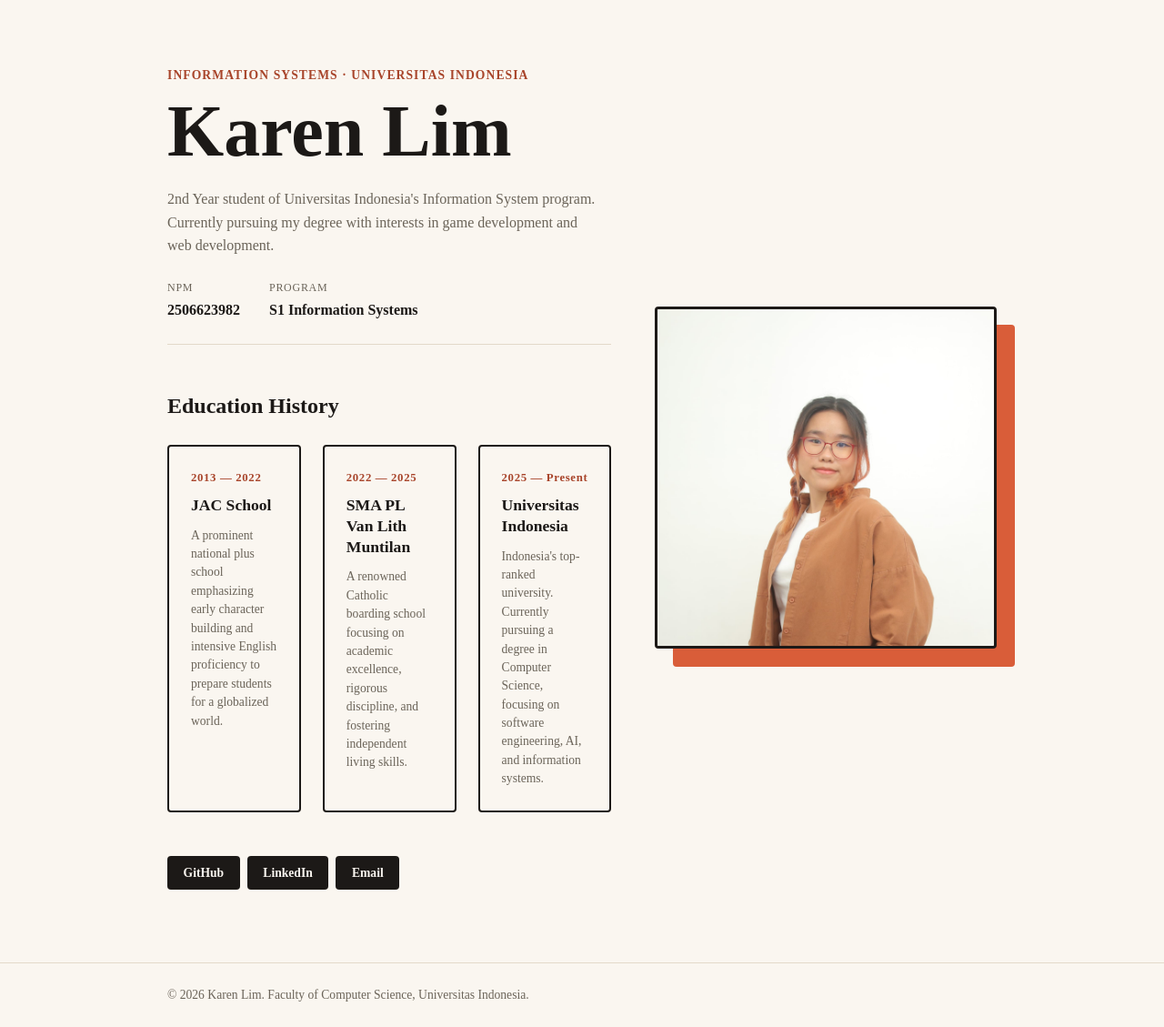
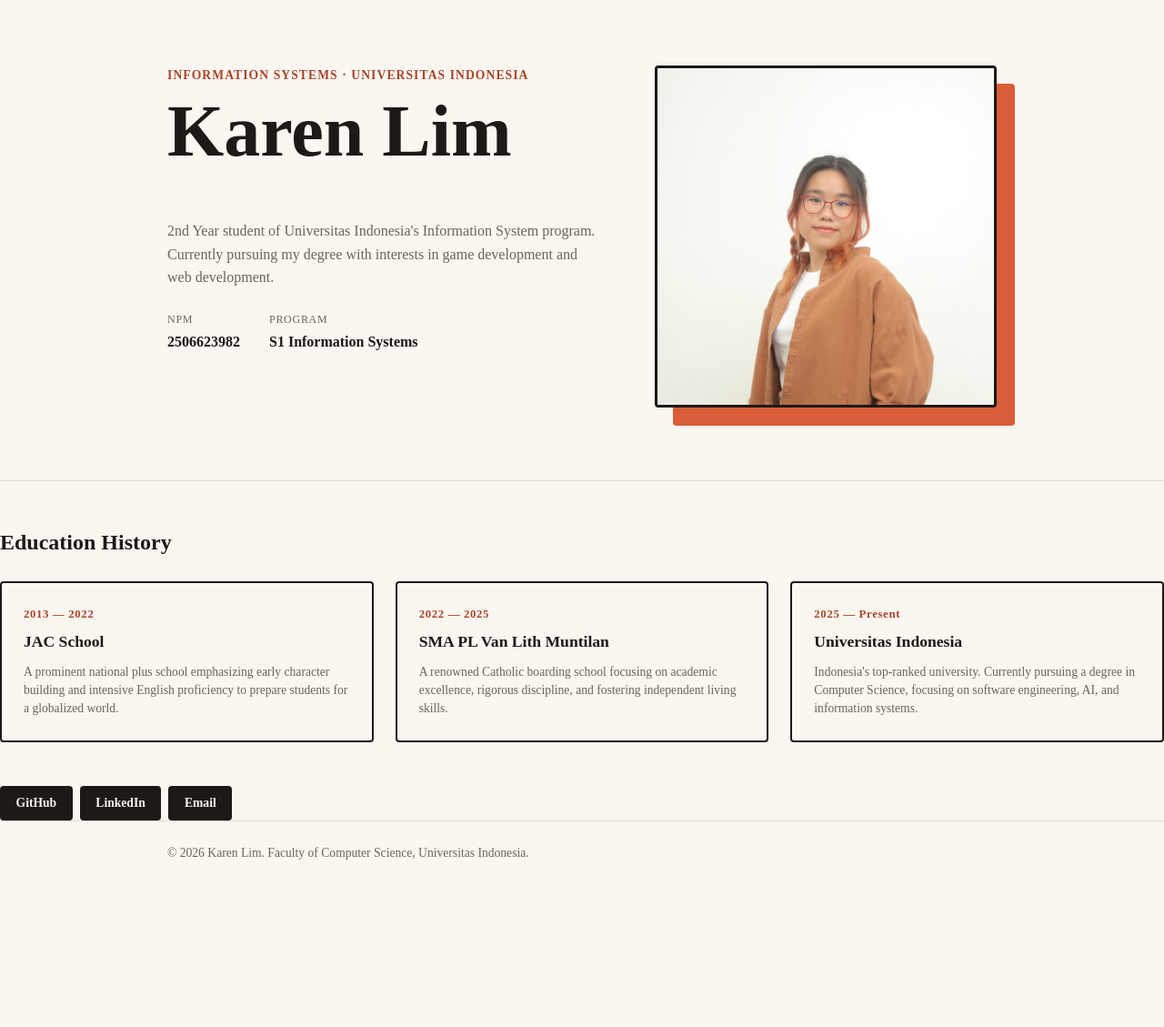
Before and after one commit to clarenvc/myportfolio, a Django app: page / in a window 1280 px wide. Shown: the part 74-1203 px from the top of the page at 91% size. After the commit the page ends 1019 px from the top, so only its background shows below. Run offline with Django 5.2, Linux system fonts and the light colour scheme.

Commit message:
Memperbaiki kode index dan tampilan myportfolio

```diff
--- a/templates/index.html
+++ b/templates/index.html
@@ -55,11 +55,13 @@
                 <dd>S1 Information Systems</dd>
               </div>
             </dl>
-
-            <section class="my-education">
-              <h2>Education History</h2>
-              <div class="education-container">
-                <!-- Box 1: SD-SMP -->
+        </div>
+        </div>
+      </section>
+      <section class="my-education">
+        <h2>Education History</h2>
+        <div class="education-container">
+          <!-- Box 1: SD-SMP -->
                 <div class="edu-card">
                   <span class="edu-year">2013 — 2022</span>
                   <h3 class="edu-school">JAC School</h3>
@@ -93,6 +95,7 @@
                 </div>
               </div>
             </section>
+        <section class="my-socials">
             <div class="social-links">
               <a
                 href="https://github.com/clarenvc/myportfolio/blob/main/README.md/"
```
Also changed, not shown: README.md.
